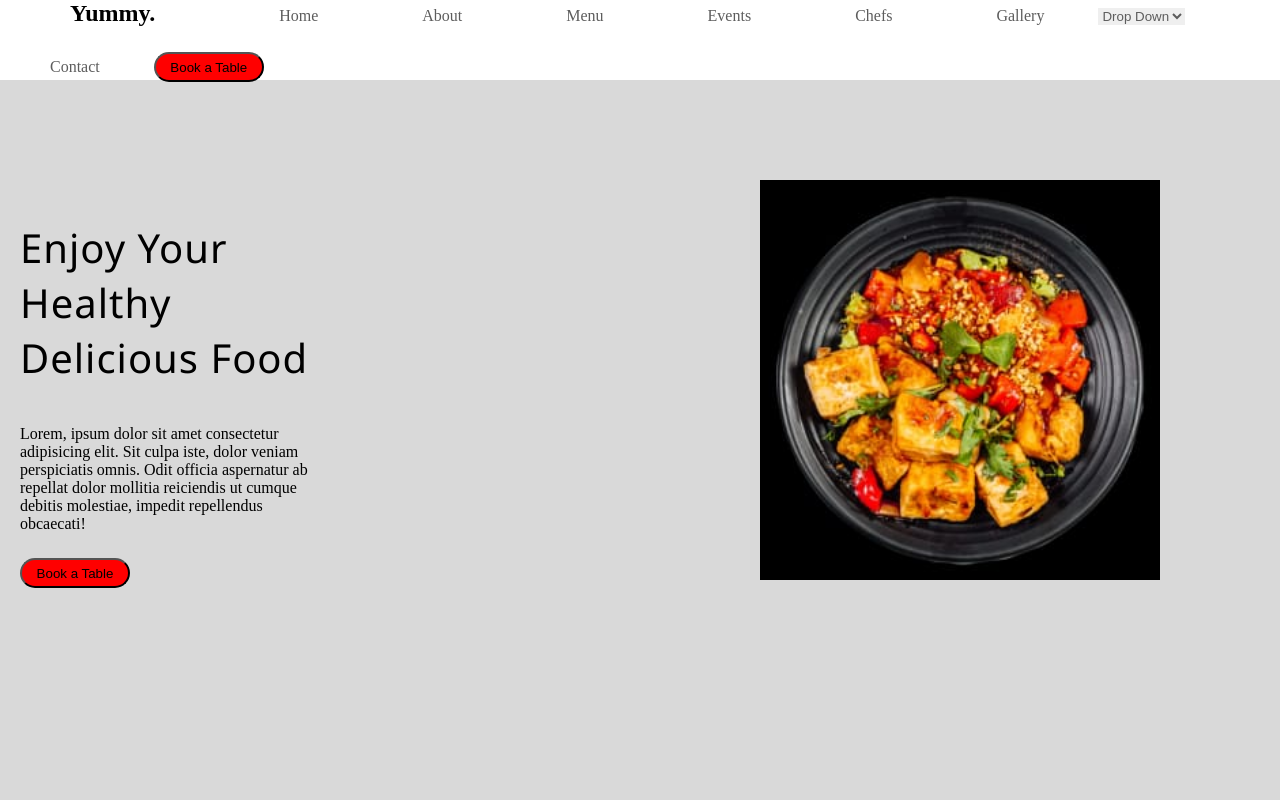
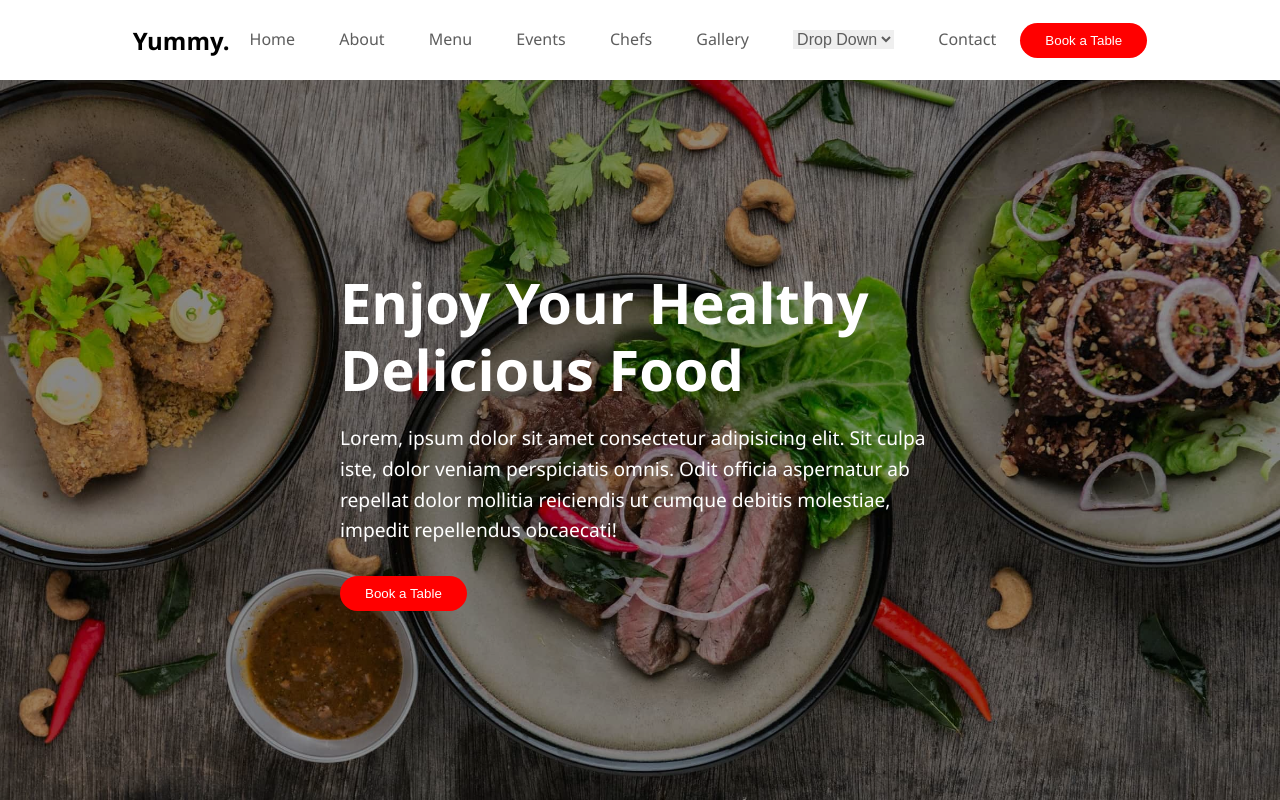
Before and after one commit to Abobaker22/Learn-HTML-CSS-4, a plain HTML site: page index.html in a window 1280 px wide. Drawn offline with Linux system fonts and the light colour scheme.

Commit message:
Add files via upload

```diff
--- a/Css/style.css
+++ b/Css/style.css
@@ -1,89 +1,108 @@
-body{
-    background-color: rgb(217, 217, 217);
-    margin: 0px ; /* to make every thing in the web next to it's frame */
+/* Reset Styles */
+* {
+    margin: 0;
+    padding: 0;
+    box-sizing: border-box;
 }
 
-.above{
-    background-color:white;
-    height: 80px;
-    align-items: center;
-
+body {
+    background-image: url(../images/ba.jpg);
+    background-size: cover;
+    background-position: center;
+    color: white;
+    font-family: 'Segoe UI', Tahoma, Geneva, Verdana, sans-serif;
 }
 
-select{
-    border: 0px;
-    color: rgb(93, 93, 93);
+.container {
+    max-width: 1200px;
+    margin: 0 auto;
+    padding: 0 20px;
 }
 
-h2{
-    display:inline;
-    margin: 0px 70px;
+.header {
+    background-color: white;
+    height: 80px;
+    display: flex;
+    align-items: center;
+}
+
+.header .container {
+    display: flex;
+    justify-content: space-between;
+    align-items: center;
+}
+
+.logo {
     color: black;
 }
 
-a{
-    margin: 0px 50px;
+.nav a,
+.nav select {
+    margin: 0 20px;
     color: rgb(93, 93, 93);
     text-decoration: none;
+    font-size: 16px;
 }
 
-.btn{
-    background-color: rgb(255, 0, 0);
-    border-radius: 65px;
-    width: 110px;
-    height: 30px;
-    margin-top: 25px;
-}
-
-a:hover{
+.nav a:hover,
+.nav select:hover {
     color: black;
     text-decoration: underline;
     text-decoration-color: red;
 }
 
-select:hover{
-    color: black;
+select {
+    border: none;
+    color: rgb(93, 93, 93);
 }
 
-.middle{
-    overflow: auto;
+.btn {
+    background-color: red;
+    color: white;
+    border: none;
+    border-radius: 30px;
+    padding: 10px 25px;
+    cursor: pointer;
+    transition: background-color 0.3s ease;
 }
 
-.text{
-    float: left;
-    /* width: 25%; */
-    width: 300px;
-    height: 460px;
-    margin-top: 100px;
-    margin-left: 20px;
+.btn:hover {
+    background-color: darkred;
 }
 
-.image{
-    float: right;
-    margin-right: 20px;
+.hero {
+    height: calc(100vh - 80px); /* Adjust for header height */
+    display: flex;
+    align-items: center;
+    justify-content: center;
+    text-align: left;
+    background-color: rgba(0,0,0,0.4); /* background overlay */
 }
 
-img{
-    width: 400pxx;
-    height: 400px;
-    margin:100px;
+.hero-text {
+    max-width: 600px;
 }
 
-p{
-    letter-spacing: 1px;
-    font-size:40px ;
-    font-family: 'Segoe UI', Tahoma, Geneva, Verdana, sans-serif;
+.hero-text h1 {
+    font-size: 3.5rem;
+    margin-bottom: 20px;
+    line-height: 1.2;
 }
 
-span{
-    margin-top: 20px;
+.hero-text p {
+    font-size: 1.2rem;
+    margin-bottom: 30px;
+    line-height: 1.6;
 }
 
-.btn1{
-    background-color: rgb(255, 0, 0);
-    border-radius: 65px;
-    width: 110px;
-    height: 30px;
-    margin-top: 25px;
-    display: block;
+/* Responsive Design */
+@media (max-width: 768px) {
+    .nav a,
+    .nav select {
+        margin: 0 10px;
+    }
+
+    .hero-text h1 {
+        font-size: 2.5rem;
+    }
 }
--- a/index.html
+++ b/index.html
@@ -1,12 +1,14 @@
+<!DOCTYPE html>
 <html>
-    <link rel="stylesheet" href="Css/style.css">
 <head>
     <title>Yummy</title>
+    <link rel="stylesheet" href="Css/style.css">
 </head>
-
 <body>
-        <div class="above">
-            <h2>Yummy.</h2>
+    <header class="header">
+        <div class="container">
+            <h2 class="logo">Yummy.</h2>
+            <nav class="nav">
                 <a href="#">Home</a>
                 <a href="#">About</a>
                 <a href="#">Menu</a>
@@ -14,38 +16,24 @@
                 <a href="#">Chefs</a>
                 <a href="#">Gallery</a>
                 <select>
-                <option>
-                    Drop Down
-                </option>
-                <option>
-                    Sour
-                </option>
-                <option>
-                    Sweet
-                </option>
+                    <option>Drop Down</option>
+                    <option>Sour</option>
+                    <option>Sweet</option>
                 </select>
                 <a href="#">Contact</a>
+                <button class="btn book-table-header">Book a Table</button>
+            </nav>
+        </div>
+    </header>
 
-            <button class="btn">Book a Table</button>
-
-        </div>
-
-
-        <div class="middle">
-
-            <div class="text">
-                <p>Enjoy Your Healthy Delicious Food</p>
-
-                <span>Lorem, ipsum dolor sit amet consectetur adipisicing elit. Sit culpa iste, dolor veniam perspiciatis omnis.
-                    Odit officia aspernatur ab repellat dolor mollitia reiciendis ut cumque debitis molestiae, impedit repellendus obcaecati!</span>
-
-
-                <button class="btn1">Book a Table</button>
-            </div>
-
-            <div class="image">
-                <img src="images/pic.jpg" alt="not found">
+    <section class="hero">
+        <div class="container">
+            <div class="hero-text">
+                <h1>Enjoy Your Healthy Delicious Food</h1>
+                <p>Lorem, ipsum dolor sit amet consectetur adipisicing elit. Sit culpa iste, dolor veniam perspiciatis omnis. Odit officia aspernatur ab repellat dolor mollitia reiciendis ut cumque debitis molestiae, impedit repellendus obcaecati!</p>
+                <button class="btn book-table-hero">Book a Table</button>
             </div>
         </div>
+    </section>
 </body>
 </html>
```
Also changed, not shown: images/ba.jpg (added). Lines whose indentation alone changed are shown as unchanged.
